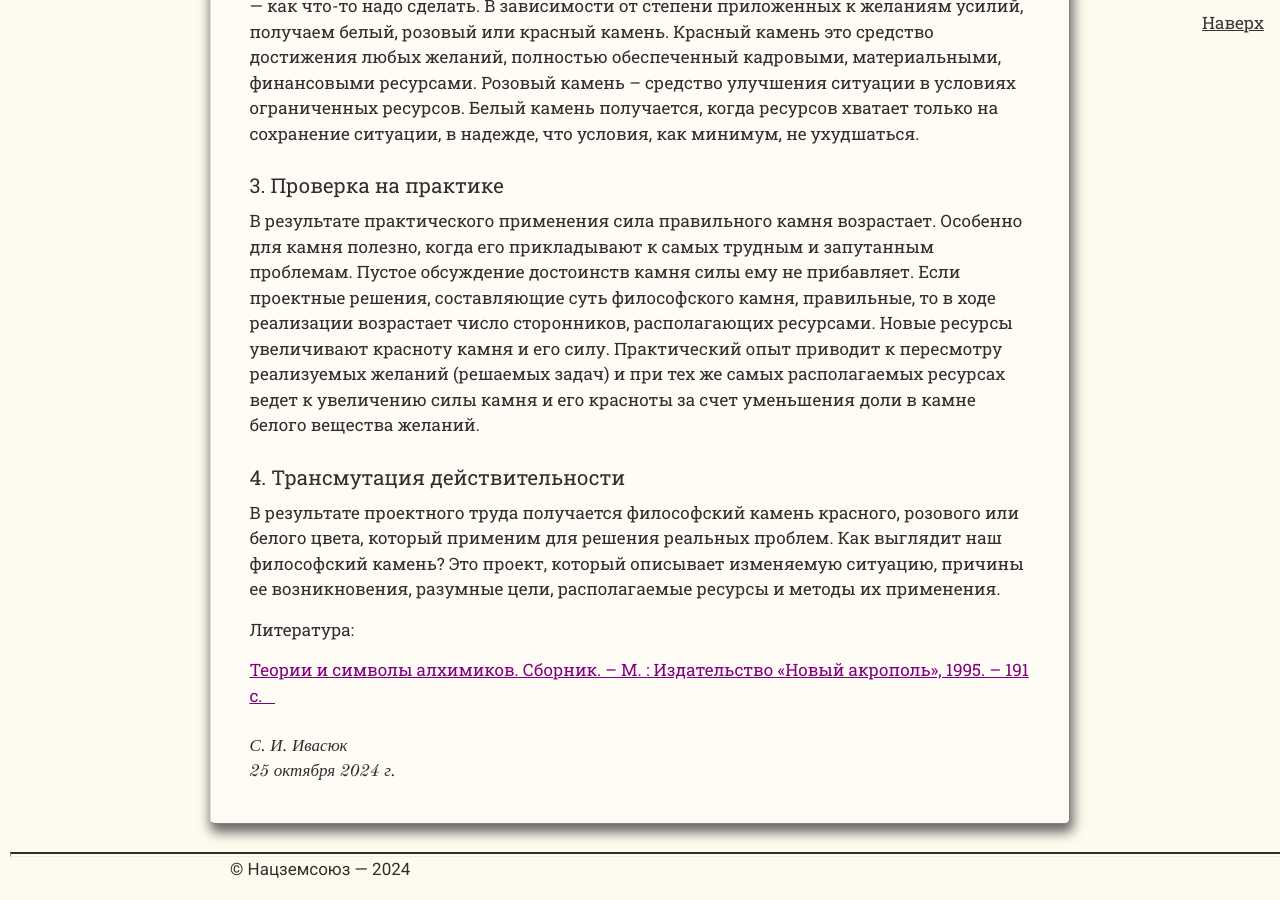
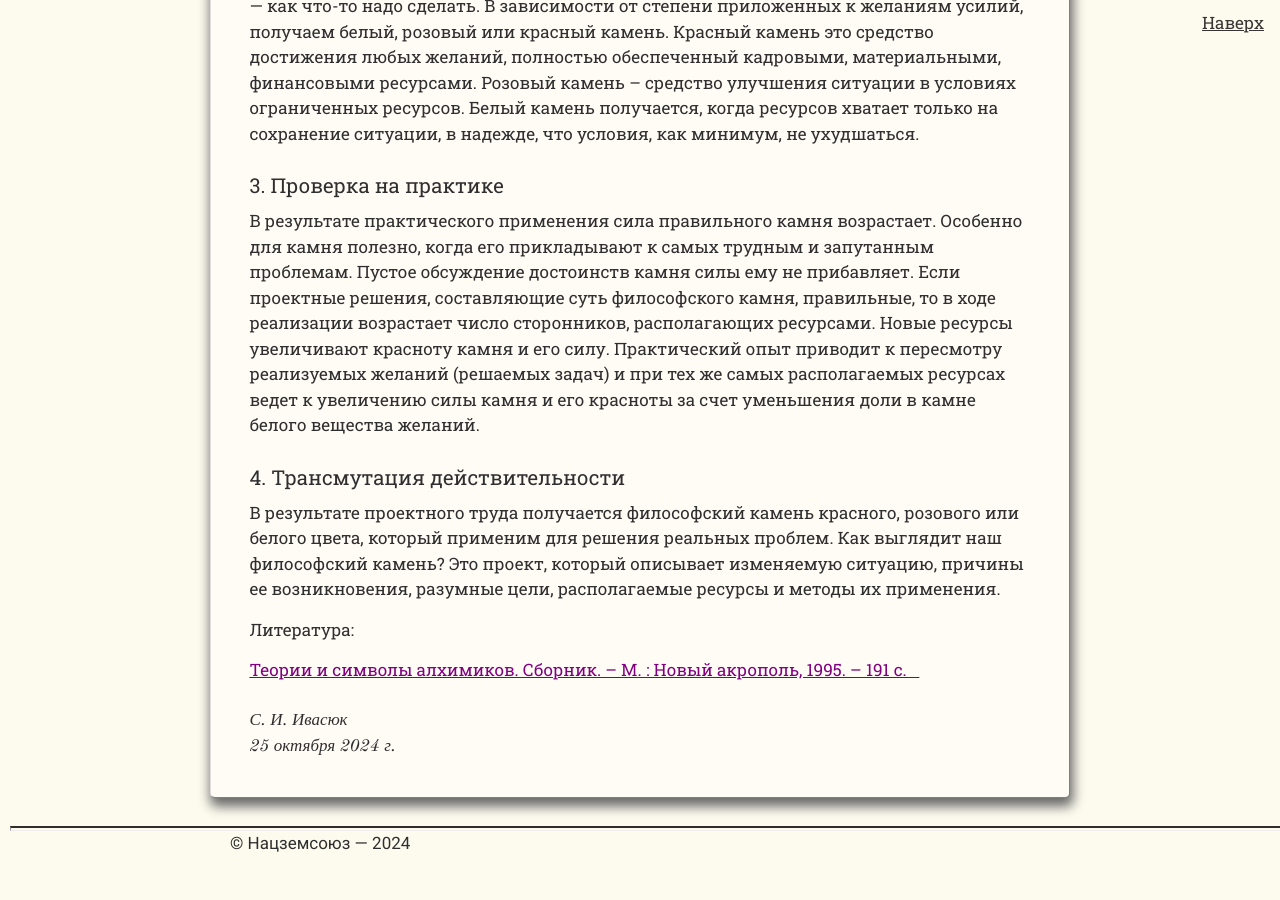
Before and after one commit to SergSi/land-use-art, a Jekyll site: the page built from _posts/2024-10-25-alchemy.md, in a window 1280 px wide and 900 px high, scrolled down 6600 px. Built offline with Jekyll 4.4.1, drawn with Linux system fonts in a browser that asks for light colours; some web fonts are replaced; after the commit the page ends 7475 px from its top, so only the background shows below that.

Commit message:
Update 2024-10-25-alchemy.md

```diff
--- a/_posts/2024-10-25-alchemy.md
+++ b/_posts/2024-10-25-alchemy.md
@@ -121,4 +121,4 @@ file-1="article/alch_symbol.jpg" caption-1="Основные алхимичес
 
 Литература:
 
-<a href="\assets\img\article\Teorii_i_simvoly.pdf" target="_blank">Теории и символы алхимиков. Сборник. – М. : Издательство «Новый акрополь», 1995. – 191 с.   </a>
+<a href="\assets\img\article\Teorii_i_simvoly.pdf" target="_blank">Теории и символы алхимиков. Сборник. – М. : Новый акрополь, 1995. – 191 с.   </a>
```
